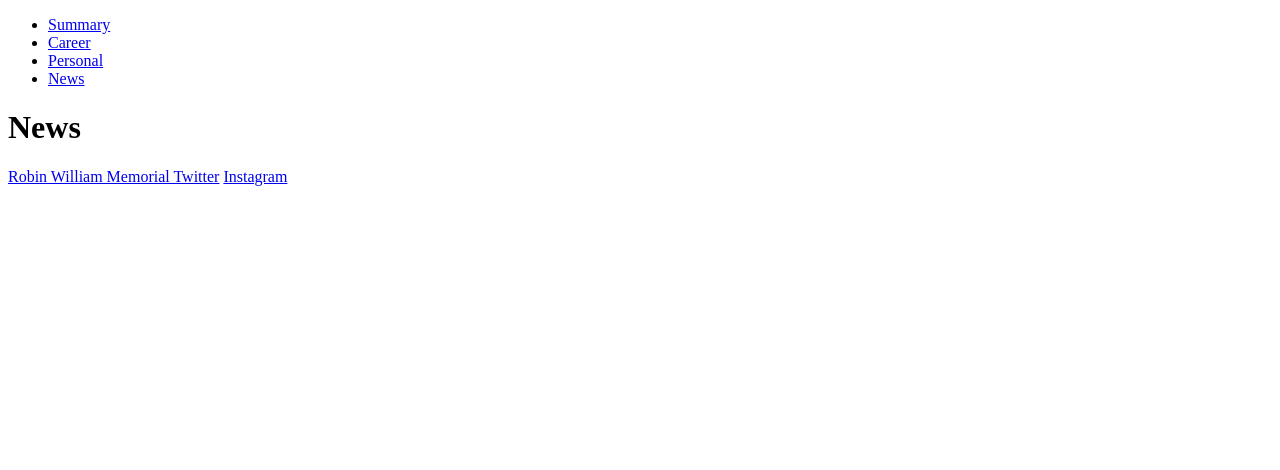
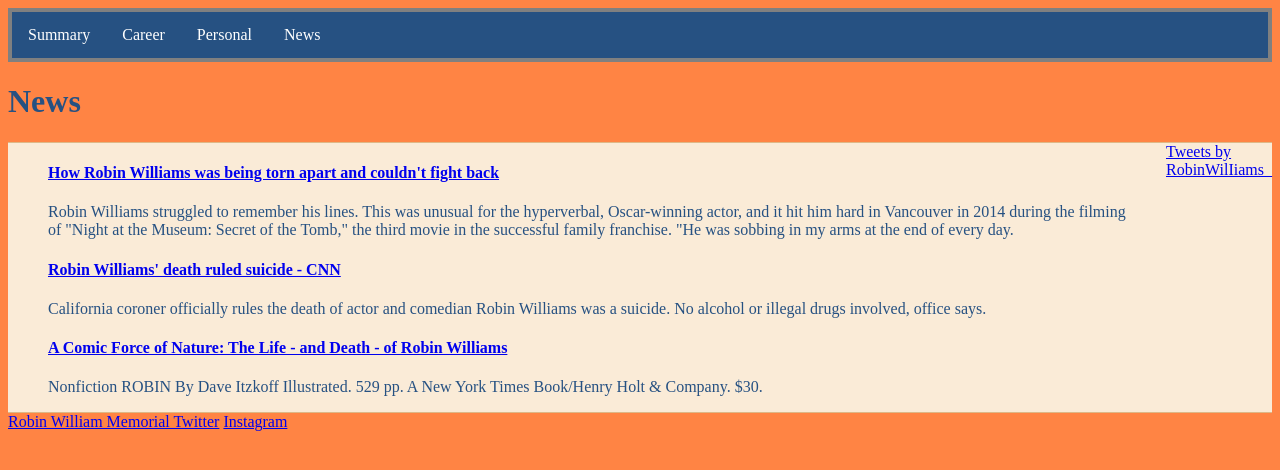
Before and after one commit to nss-day-cohort-32/tribute-fly-like-a-g6, a plain HTML site: page news.html in a window 1280 px wide. Drawn offline with Linux system fonts and the light colour scheme; a script that the page names is missing.

Commit message:
finished nav bar

```diff
--- /dev/null
+++ b/news.css
@@ -0,0 +1,58 @@
+
+ul {
+    list-style-type: none;
+    margin: 0;
+    padding: 0;
+    overflow: hidden;
+    background-color: #265182;
+  }
+
+  li {
+    float: left;
+  }
+
+  li a {
+    display: block;
+    color: white;
+    text-align: center;
+    padding: 14px 16px;
+    text-decoration: none;
+  }
+
+  /* Change the link color to #111 (black) on hover */
+  li#robinA a:hover {
+    background-image: url(images/robina.jpg);
+  }
+
+  li#robinB a:hover {
+      background-image: url(images/robinb.jpg);
+  }
+
+  li#robinC a:hover {
+      background-image: url(images/robinc.jpg);
+  }
+
+  li#robinD a:hover {
+      background-image: url(images/robind.jpg)
+  }
+
+header {
+    border: solid 4px gray;
+    background-color: antiquewhite;
+}
+
+div.newsContent {
+    display: flex;
+    flex-direction: row;
+    border-top: solid 1px burlywood;
+    border-bottom: solid 1px burlywood;
+    background-color: antiquewhite;
+}
+body {
+    background-color: #FF8444;
+    color: #265182;
+
+}
+.active {
+    background-color: gold;
+}
--- a/news.html
+++ b/news.html
@@ -5,23 +5,35 @@
     <meta name="viewport" content="width=device-width, initial-scale=1.0">
     <meta http-equiv="X-UA-Compatible" content="ie=edge">
     <title>Robin Williams</title>
-    <link rel="stylesheet" type="text/css" href="styles.css">
+    <link rel="stylesheet" type="text/css" href="news.css">
 </head>
 <body>
     <header>
         <nav>
             <ul>
-                <li><a href="index.html">Summary</a></li>
-                <li><a href="career.html">Career</a></li>
-                <li><a href="personal.html">Personal</a></li>
-                <li><a href="news.html">News</a></li>
+                <li id="robinA"><a href="index.html">Summary</a></li>
+                <li id="robinB"><a href="career.html" id ="robinB">Career</a></li>
+                <li id="robinC"><a href="personal.html" id ="robinC">Personal</a></li>
+                <li id ="robinD"><a href="news.html">News</a></li>
             </ul>
         </nav>
     </header>
             <heading>
                 <h1>News</h1>
              </heading>
+             <div class="newsContent">
+             <article class="genNews">
+                    <blockquote class="embedly-card"><h4><a href="https://nyp.st/2wf8cpv">How Robin Williams was being torn apart and couldn't fight back</a></h4><p>Robin Williams struggled to remember his lines. This was unusual for the hyperverbal, Oscar-winning actor, and it hit him hard in Vancouver in 2014 during the filming of "Night at the Museum: Secret of the Tomb," the third movie in the successful family franchise. "He was sobbing in my arms at the end of every day.</p></blockquote>
+                    <script async src="//cdn.embedly.com/widgets/platform.js" charset="UTF-8"></script>
+                    <blockquote class="embedly-card"><h4><a href="https://www.cnn.com/2014/11/07/showbiz/robin-williams-autopsy/index.html">Robin Williams' death ruled suicide - CNN</a></h4><p>California coroner officially rules the death of actor and comedian Robin Williams was a suicide. No alcohol or illegal drugs involved, office says.</p></blockquote>
+                    <script async src="//cdn.embedly.com/widgets/platform.js" charset="UTF-8"></script>
+                    <blockquote class="embedly-card"><h4><a href="https://nyti.ms/2IhZdJX">A Comic Force of Nature: The Life - and Death - of Robin Williams</a></h4><p>Nonfiction ROBIN By Dave Itzkoff Illustrated. 529 pp. A New York Times Book/Henry Holt & Company. $30.</p></blockquote>
+                    <script async src="//cdn.embedly.com/widgets/platform.js" charset="UTF-8"></script>
+             </article>
              <article>
+                 <!--Twitter Link to Memorial Twitter-->
+                    <a class="twitter-timeline" data-width="500" data-height="900" data-theme="light" href="https://twitter.com/RobinWilIiams_?ref_src=twsrc%5Etfw">Tweets by RobinWilIiams_</a> <script async src="https://platform.twitter.com/widgets.js" charset="utf-8"></script>
+             </div>
 
             </article>
     <footer>
--- a/styles.css
+++ b/styles.css
@@ -0,0 +1,11 @@
+nav ul {
+    display: flex;
+    justify-content: space-around;
+}
+header {
+    border: solid 4px gray;
+    background-color:
+}
+.active {
+    background-color: gold;
+}
```
Also changed, not shown: images/robina.jpg (added), images/robinb.jpg (added), images/robinc.jpg (added), images/robind.jpg (added).
